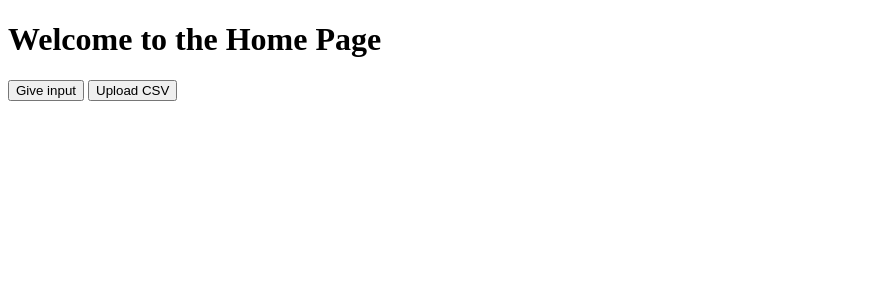
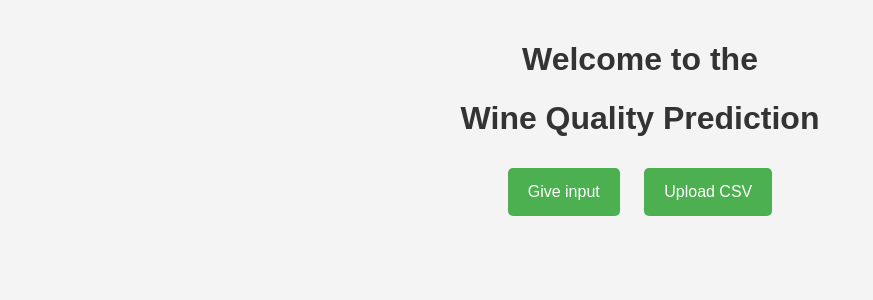
Before and after one commit to vikasseervi/Wine-Quality-Prediction, a Flask app: page / in a window 1280 px wide. Shown: the top 300 px of the page, without its empty margins (0-873 px from the left). Run offline with Flask 3, Linux system fonts and the light colour scheme; parts of the project's set-up code (start-up, migrations or seed data) failed here and were passed over.

Commit message:
second commit

```diff
--- a/app.py
+++ b/app.py
@@ -33,8 +33,42 @@ def predict_csv():
 
     if file:
         data = pd.read_csv(file)
-        data['Prediction'] = data.apply(lambda row: 'Good Quality Wine' if model.predict(np.array(row).reshape(1, -1))[0] == 1 else 'Bad Quality Wine', axis=1)
-        return render_template('upload_csv.html', tables=[data.to_html(classes='data', header="true", index=False)], titles=data.columns.values)
+
+        # Ensure the data has the required columns
+        required_features = [
+            'fixed acidity', 'volatile acidity', 'citric acid', 'residual sugar',
+            'chlorides', 'free sulfur dioxide', 'total sulfur dioxide', 'density',
+            'pH', 'sulphates', 'alcohol'
+        ]
+
+        if not all(feature in data.columns for feature in required_features):
+            return "CSV file is missing some required features."
+
+        data = data[required_features]  # Select only the required columns
+
+        # Make predictions
+        predictions = []
+        for index, row in data.iterrows():
+            input_data = row.values.reshape(1, -1)
+            prediction = model.predict(input_data)
+            output = 'Good Quality Wine' if prediction[0] == 1 else 'Bad Quality Wine'
+            predictions.append(output)
+
+        data.insert(0, 'Serial No.', range(1, len(data) + 1))
+        data['Prediction'] = predictions
+
+        # Convert DataFrame to HTML with custom classes
+        def add_classes(row):
+            css_class = 'good-quality' if row['Prediction'] == 'Good Quality Wine' else 'bad-quality'
+            row_html = ''.join([f'<td class="{css_class}">{val}</td>' for val in row])
+            return f'<tr>{row_html}</tr>'
+
+        table_html = '<table class="dataframe">'
+        table_html += '<thead><tr>' + ''.join([f'<th>{col}</th>' for col in data.columns]) + '</tr></thead>'
+        table_html += '<tbody>' + ''.join(data.apply(add_classes, axis=1)) + '</tbody>'
+        table_html += '</table>'
+
+        return render_template('upload_csv.html', table_html=table_html)
 
 @app.route('/predict', methods=['POST'])
 def predict():
--- a/templates/form.html
+++ b/templates/form.html
@@ -16,7 +16,10 @@
             background-color: #f0f0f0;
         }
         .container {
+            display: flex;
+            flex-direction: column;
             background-color: #fff;
+            margin: auto;
             padding: 20px;
             border-radius: 8px;
             box-shadow: 0 0 10px rgba(0, 0, 0, 0.1);
@@ -53,7 +56,7 @@
 </head>
 <body>
 <div class="container">
-    <h2>Wine Quality Prediction</h2>
+    <h2>Enter the details here</h2>
     <form action="/predict" method="post">
         <input type="text" name="fixed_acidity" placeholder="Fixed Acidity" required>
         <input type="text" name="volatile_acidity" placeholder="Volatile Acidity" required>
--- a/templates/index.html
+++ b/templates/index.html
@@ -4,10 +4,42 @@
     <meta charset="UTF-8">
     <meta name="viewport" content="width=device-width, initial-scale=1.0">
     <title>Home Page</title>
+    <style>
+        body {
+            font-family: Arial, sans-serif;
+            background-color: #f4f4f4;
+            margin: 0;
+            padding: 20px;
+        }
+        h1 {
+            text-align: center;
+            color: #333;
+        }
+        .button-container {
+            text-align: center;
+            margin-top: 20px;
+        }
+        button {
+            background-color: #4CAF50;
+            color: white;
+            padding: 15px 20px;
+            margin: 10px;
+            border: none;
+            border-radius: 5px;
+            cursor: pointer;
+            font-size: 16px;
+        }
+        button:hover {
+            background-color: #45a049;
+        }
+    </style>
 </head>
 <body>
-<h1>Welcome to the Home Page</h1>
-<button onclick="window.location.href='{{ url_for('form_page') }}'">Give input</button>
-<button onclick="window.location.href='{{ url_for('upload_csv') }}'">Upload CSV</button>
+<h1>Welcome to the </h1>
+<h1>Wine Quality Prediction </h1>
+<div class="button-container">
+    <button onclick="window.location.href='{{ url_for('form_page') }}'">Give input</button>
+    <button onclick="window.location.href='{{ url_for('upload_csv') }}'">Upload CSV</button>
+</div>
 </body>
 </html>
```
Also changed, not shown: home.py (deleted, +0 -18 lines), templates/upload_csv.html (+38 -4 lines), winequality-upload.csv (added, +13 -0 lines).
